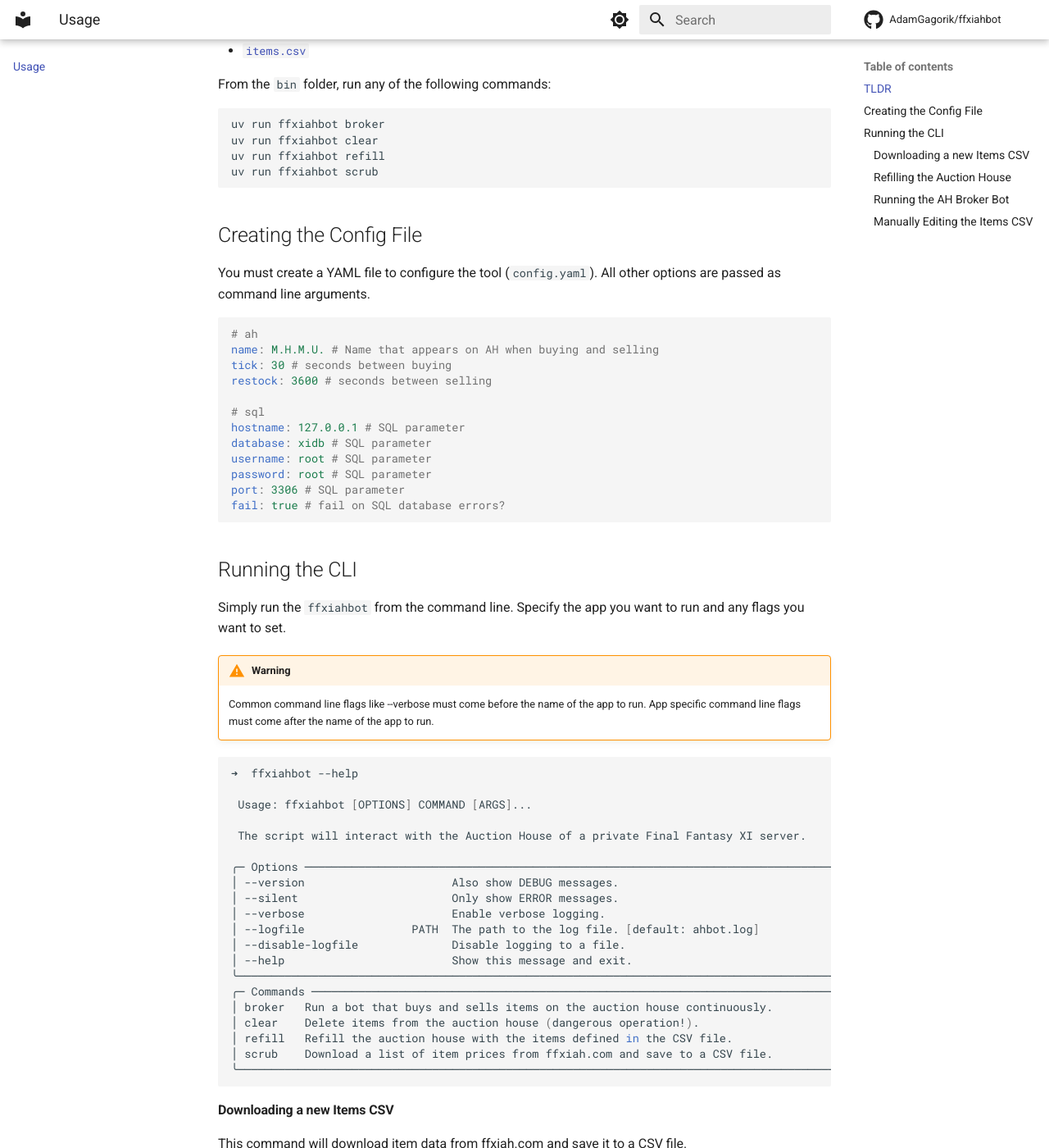
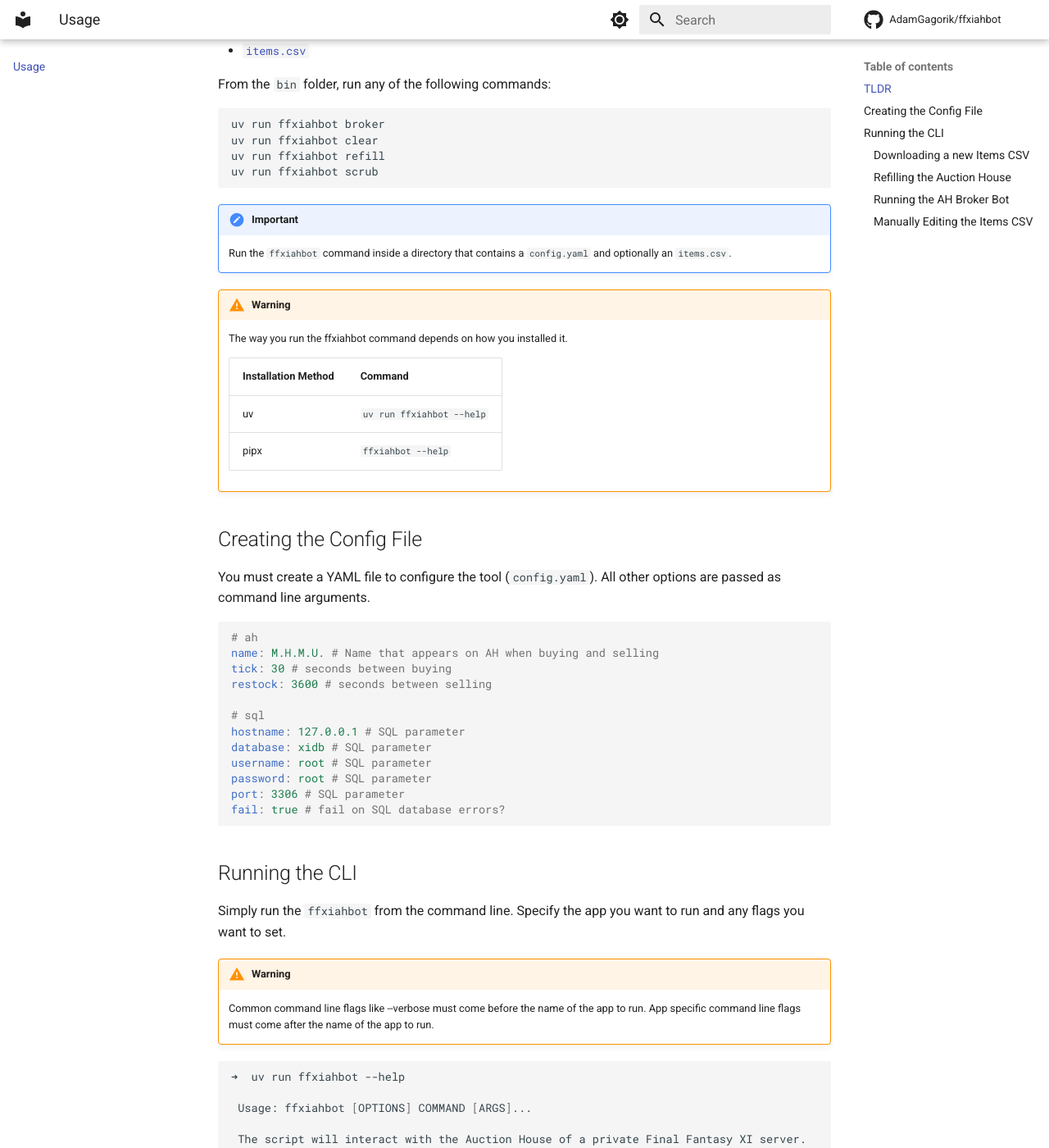
Before and after one commit to AdamGagorik/ffxiahbot, an MkDocs documentation site: the page built from docs/usage.md, in a window 1280 px wide and 1400 px high, scrolled down 306 px. Shown: the whole window at 82% size. Built offline with MkDocs 1.6.1 and Material for MkDocs 9.7.7, drawn with Linux system fonts in a browser that asks for light colours; comment, search, counter and statistics services are not loaded; some of the changed text lies outside the part shown.

Commit message:
Update usage.md

````diff
--- a/docs/usage.md
+++ b/docs/usage.md
@@ -15,6 +15,19 @@ uv run ffxiahbot clear
 uv run ffxiahbot refill
 uv run ffxiahbot scrub
 ```
+
+!!! important
+
+    Run the `ffxiahbot` command inside a directory that contains a `config.yaml` and optionally an `items.csv`.
+
+!!! warning
+
+    The way you run the ffxiahbot command depends on how you installed it.
+
+    | Installation Method | Command                   |
+    |---------------------|---------------------------|
+    | uv                  | `uv run ffxiahbot --help` |
+    | pipx                |        `ffxiahbot --help` |
 
 ## Creating the Config File
 
@@ -47,7 +60,7 @@ Specify the app you want to run and any flags you want to set.
     App specific command line flags must come after the name of the app to run.
 
 ```bash
-➜  ffxiahbot --help
+➜  uv run ffxiahbot --help
 
  Usage: ffxiahbot [OPTIONS] COMMAND [ARGS]...
 
@@ -74,10 +87,10 @@ Specify the app you want to run and any flags you want to set.
 This command will download item data from ffxiah.com and save it to a CSV file.
 
 ```bash
-➜  ffxiahbot --verbose scrub
-➜  ffxiahbot --verbose scrub --server ASURA
-➜  ffxiahbot --verbose scrub --item-id 1 --item-id 2 --item-id 3
-➜  ffxiahbot --verbose scrub --cat-url http://www.ffxiah.com/browse/62/grips
+➜  uv run ffxiahbot --verbose scrub
+➜  uv run ffxiahbot --verbose scrub --server ASURA
+➜  uv run ffxiahbot --verbose scrub --item-id 1 --item-id 2 --item-id 3
+➜  uv run ffxiahbot --verbose scrub --cat-url http://www.ffxiah.com/browse/62/grips
 ```
 
 !!! important
@@ -85,7 +98,7 @@ This command will download item data from ffxiah.com and save it to a CSV file.
     There is a pre-built CSV file in the repo, so you do not need to run this command if you don't want to.
 
 ```bash
-➜  ffxiahbot scrub --help
+➜  uv run ffxiahbot scrub --help
 
  Usage: ffxiahbot scrub [OPTIONS]
 
@@ -112,11 +125,11 @@ This command will download item data from ffxiah.com and save it to a CSV file.
     Run the `refill` app to populate the AH if you want to buy items immediately!
 
 ```bash
-➜  ffxiahbot refill --inp-csv items.csv
+➜  uv run ffxiahbot refill --inp-csv items.csv
 ```
 
 ```bash
-➜  ffxiahbot refill --help
+➜  uv run ffxiahbot refill --help
 
  Usage: ffxiahbot refill [OPTIONS]
 
@@ -134,7 +147,7 @@ This command will download item data from ffxiah.com and save it to a CSV file.
 #### Running the AH Broker Bot
 
 ```bash
-➜  ffxiahbot broker --inp-csv items.csv --buy-items --sell-items
+➜  uv run ffxiahbot broker --inp-csv items.csv --buy-items --sell-items
 ```
 
 !!! warning
@@ -142,7 +155,7 @@ This command will download item data from ffxiah.com and save it to a CSV file.
     The `broker` will wait until the 1st cycle defined in your config before populating items.
 
 ```bash
-➜  ffxiahbot broker --help
+➜  uv run ffxiahbot broker --help
 
  Usage: ffxiahbot broker [OPTIONS]
 
````
